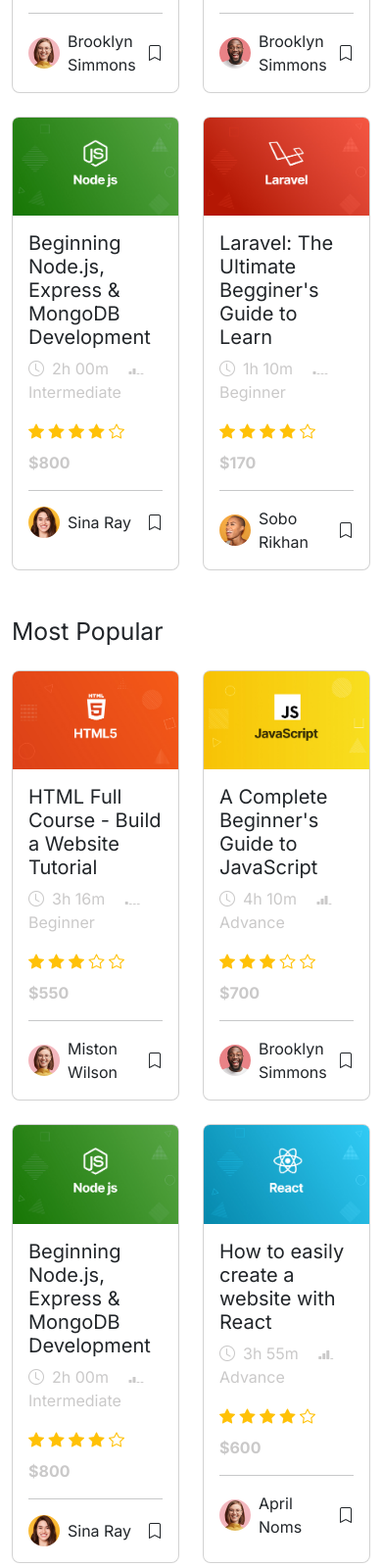
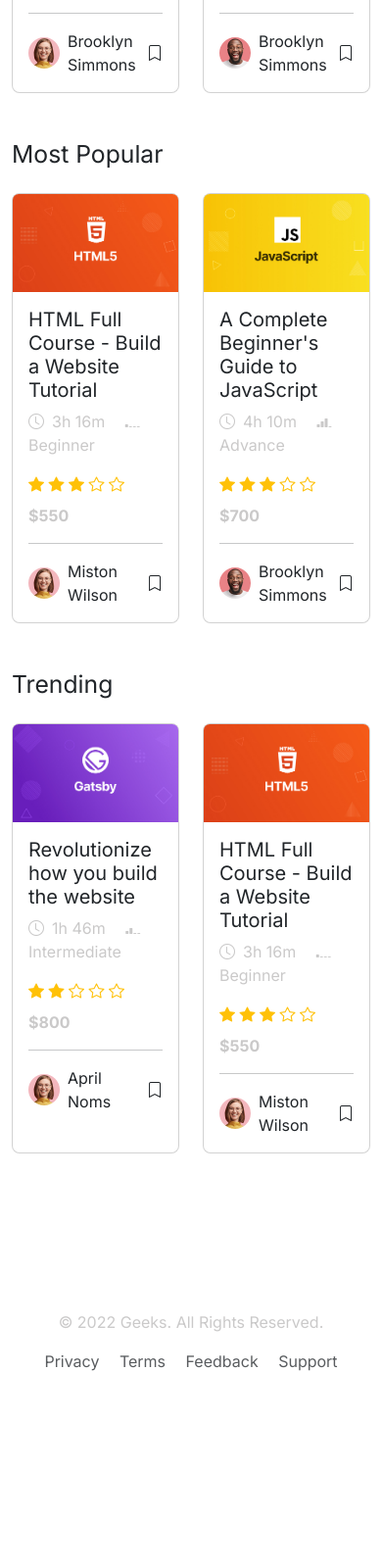
Before and after one commit to osama-beep/S6-L4, a website: page index.html in a window 390 px wide. Shown: the part 1487-3086 px from the top of the page at 98% size. After the commit the page ends 2904 px from the top, so only its background shows below. Drawn offline with nearby package versions, Linux system fonts and the light colour scheme; files that its build step writes are made by us from their sources.

Commit message:
finito, imperfetto ma finito

```diff
--- a/index.html
+++ b/index.html
@@ -333,7 +333,7 @@
               </div>
             </div>
           </div>
-          <div class="col">
+          <div class="col d-none d-lg-block">
             <div class="card h-100 rounded-3">
               <img
                 src="assets/img/course-node.jpg"
@@ -375,7 +375,7 @@
               </div>
             </div>
           </div>
-          <div class="col">
+          <div class="col d-none d-lg-block">
             <div class="card h-100 rounded-3">
               <img
                 src="assets/img/course-laravel.jpg"
@@ -505,7 +505,7 @@
               </div>
             </div>
           </div>
-          <div class="col">
+          <div class="col d-none d-lg-block">
             <div class="card h-100 rounded-3">
               <img
                 src="assets/img/course-node.jpg"
@@ -547,7 +547,7 @@
               </div>
             </div>
           </div>
-          <div class="col">
+          <div class="col d-none d-lg-block">
             <div class="card h-100 rounded-3">
               <img
                 src="assets/img/course-react.jpg"
@@ -677,7 +677,7 @@
               </div>
             </div>
           </div>
-          <div class="col">
+          <div class="col d-none d-lg-block">
             <div class="card h-100 rounded-3">
               <img
                 src="assets/img/course-node.jpg"
@@ -719,7 +719,7 @@
               </div>
             </div>
           </div>
-          <div class="col">
+          <div class="col d-none d-lg-block ">
             <div class="card h-100 rounded-3">
               <img
                 src="assets/img/course-laravel.jpg"
@@ -767,11 +767,11 @@
 </section>
 <footer class="py-3 mt-5">
     <div class="container">
-    <div class="row">
-      <div class="col-md-6">
+      <div class="row text-center text-lg-start">
+        <div class="col-12 col-lg-6 mb-3 mb-lg-0">
           <p class="mb-0">&copy; 2022 Geeks. All Rights Reserved.</p>
         </div>
-      <div class="col-md-6 text-end">
+        <div class="col-12 col-lg-6 text-lg-end">
           <a href="#" class="text-decoration-none text-muted me-3">Privacy</a>
           <a href="#" class="text-decoration-none text-muted me-3">Terms</a>
           <a href="#" class="text-decoration-none text-muted me-3">Feedback</a>
```
Lines whose indentation alone changed are shown as unchanged.
